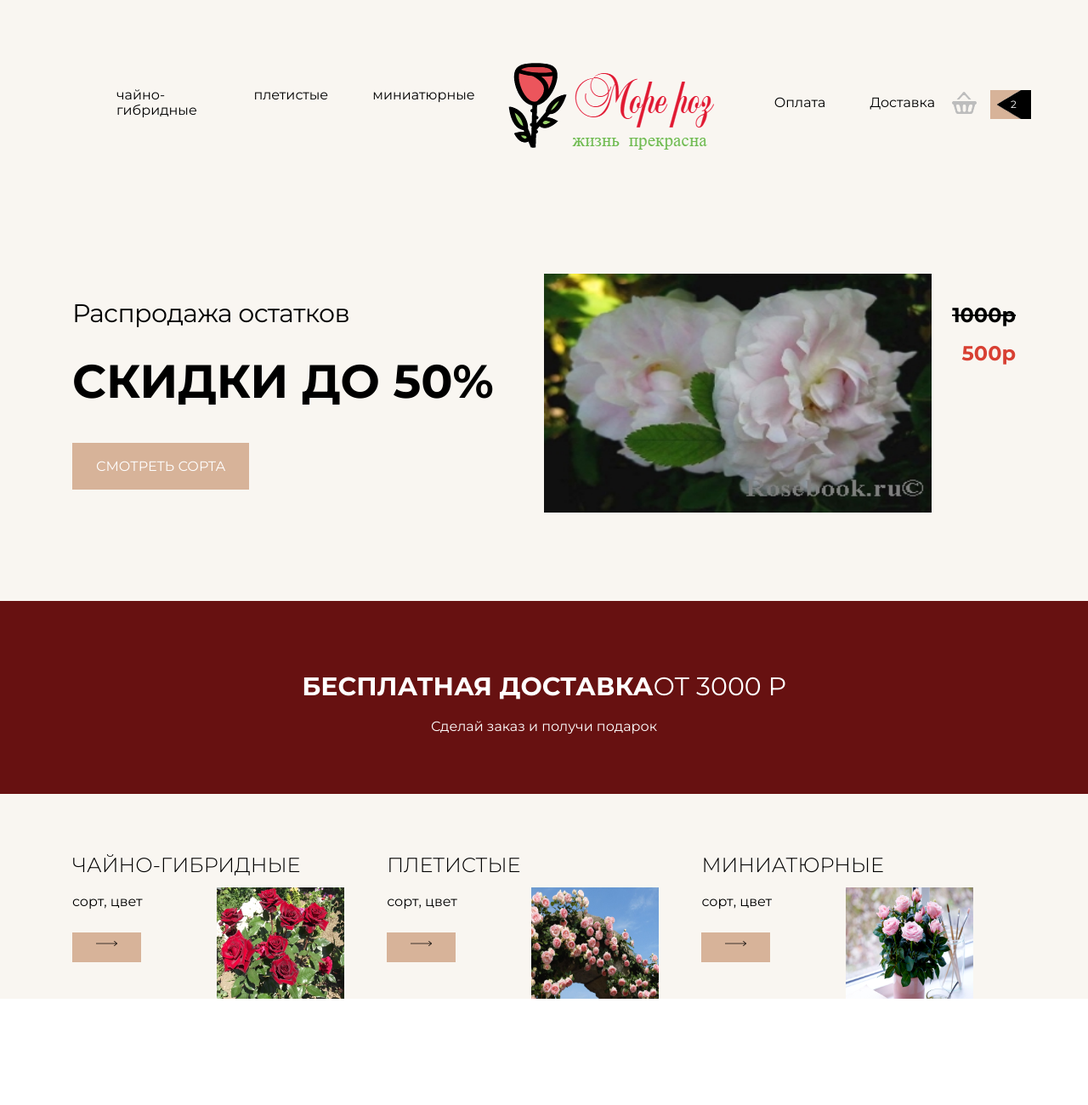
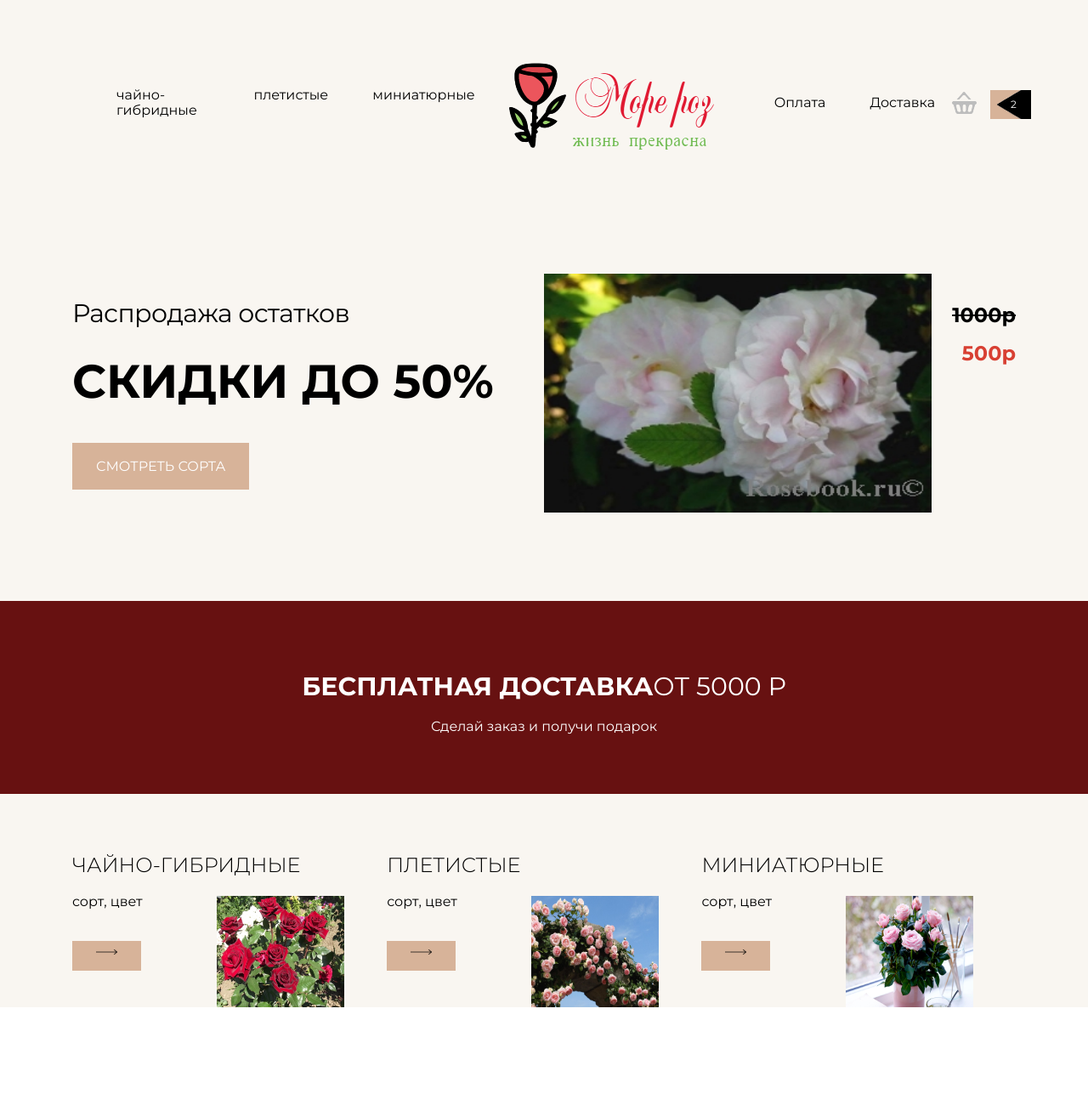
Before and after one commit to TanianaKur/my-rose-shop, a plain HTML site: page index.html in a window 1280 px wide. Shown: the top 1300 px of the page at 85% size. Drawn offline with nearby package versions, Linux system fonts and the light colour scheme.

Commit message:
new logo

```diff
--- a/index.html
+++ b/index.html
@@ -36,7 +36,7 @@
               </li>
             </ul>
           </nav>
-          <img src="img/logo.ru.png" alt="logo" />
+          <img src="img/logoza.ru-AmoyShare.png" alt="logo" />
           <ul class="nav">
             <li class="nav-item"><a class="nav-link" href="">Оплата</a></li>
             <li class="nav-item"><a class="nav-link" href="">Доставка</a></li>
@@ -68,7 +68,7 @@
     </div>
     <div class="page page-dark notise">
       <div class="wrapper">
-        <h1 class="notise-title"><span>Бесплатная доставка</span>от 3000 р</h1>
+        <h1 class="notise-title"><span>Бесплатная доставка</span>от 5000 р</h1>
         <p class="notise-discription">Сделай заказ и получи подарок</p>
       </div>
     </div>
@@ -145,7 +145,7 @@
       <div class="wrapper">
         <footer class="footer">
           <div class="footer-logo">
-            <img src="img/logo 2.ru.png" alt="logo" />
+            <img src="img/logoza.ru-AmoyShare.png" alt="logo" />
           </div>
           <div class="footer-nav">
             <ul class="footer-list">
--- a/style.scss
+++ b/style.scss
@@ -148,6 +148,7 @@ body {
 .arrow {
   width: 25px;
   height: 20px;
+  padding-top: 10px;
 }
 .variety {
   display: flex;
```
Also changed, not shown: css/style.css, img/logoza.ru-AmoyShare.png (added).
